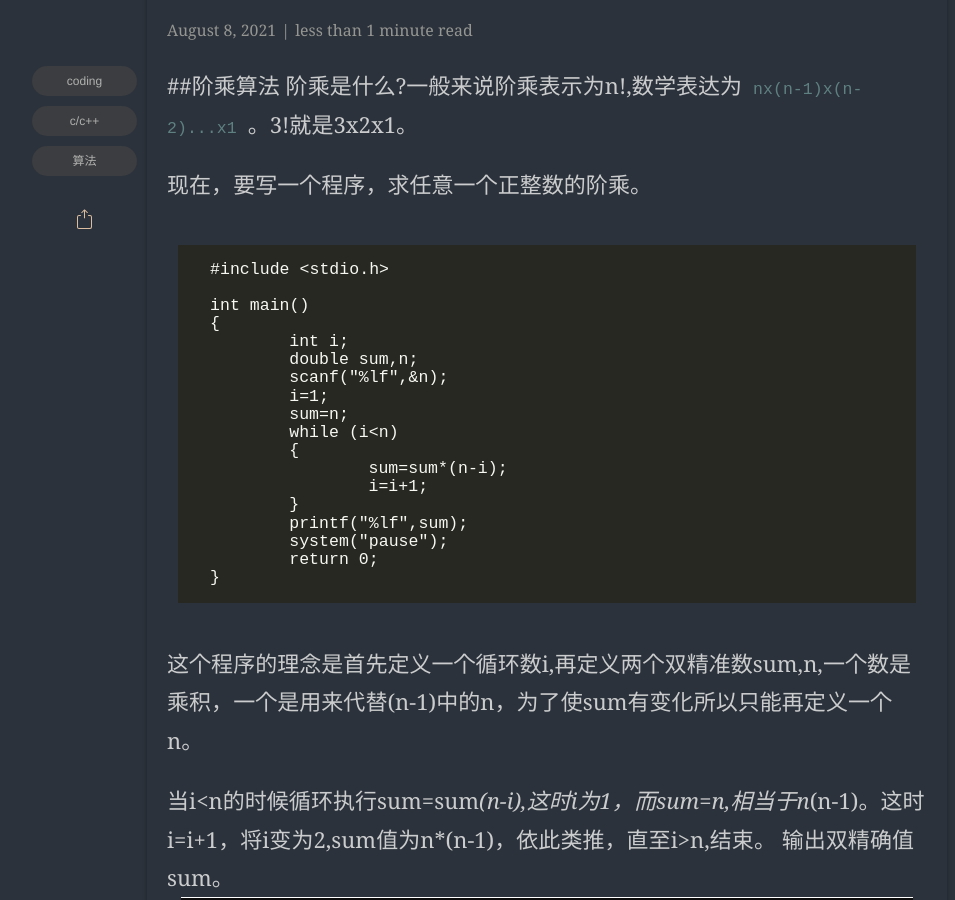
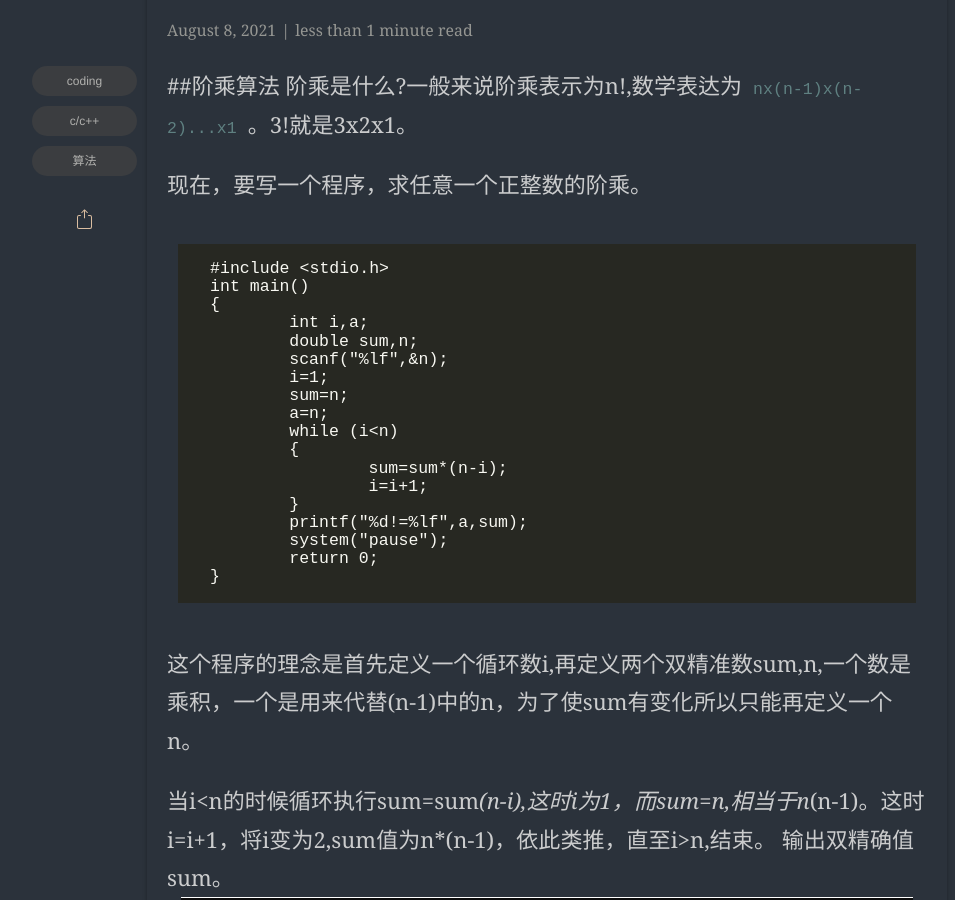
Before and after one commit to Dsmtyu/Dsmtyu.github.io, a Jekyll site: the page built from _posts/2021-08-12-阶乘算法.md, in a window 1280 px wide and 900 px high, scrolled down 716 px. Shown: the whole window, without its empty margins (93-1048 px from the left). Built offline with Jekyll 4.4.1, drawn with Linux system fonts in a browser that asks for light colours; some web fonts are replaced; comment, search, counter and statistics services are not loaded.

````diff
--- a/_posts/2021-08-12-阶乘算法.md
+++ b/_posts/2021-08-12-阶乘算法.md
@@ -17,20 +17,20 @@ author: Albert
 
 ```
 #include <stdio.h>
-
 int main()
 {
-	int i;
+	int i,a;
 	double sum,n;
 	scanf("%lf",&n);
 	i=1;
 	sum=n;
+	a=n;
 	while (i<n)
 	{
 		sum=sum*(n-i);
 		i=i+1;
 	}
-	printf("%lf",sum);
+	printf("%d!=%lf",a,sum);
 	system("pause");
 	return 0;
 }
````
